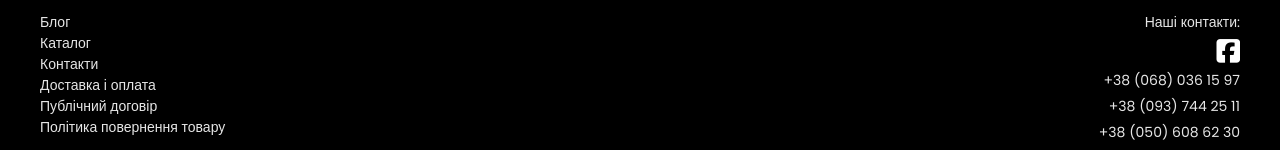
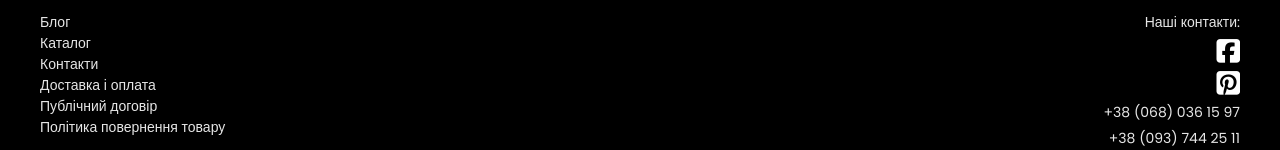
Before and after one commit to anton-sedchenko/online-store-project, a React (Vite) app in the folder client/: page / in a window 1280 px wide. Shown: the part 1033-1183 px from the top of the page. Built offline with nearby package versions, Linux system fonts and the light colour scheme; no server answers.

Commit message:
fix: footer social links style

```diff
--- a/client/src/components/Footer.jsx
+++ b/client/src/components/Footer.jsx
@@ -44,7 +44,18 @@ const Footer = () => {
                                 rel="noopener noreferrer"
                                 className="footer__social-link"
                             >
-                                <i className="fa fa-facebook-square footer__social__link__shadow" aria-hidden="true"></i>
+                                <i className="fa fa-facebook-square footer__social__link__shadow"
+                                   aria-hidden="true"></i>
+                            </a>
+                        </div>
+                        <div className="footer__contact__container">
+                            <a
+                                href="https://www.pinterest.com/charivnacraft"
+                                target="_blank"
+                                rel="noopener noreferrer"
+                                className="footer__social-link"
+                            >
+                                <i className="fa fa-pinterest-square" aria-hidden="true"></i>
                             </a>
                         </div>
                         <div className="footer__contact__container">
```
